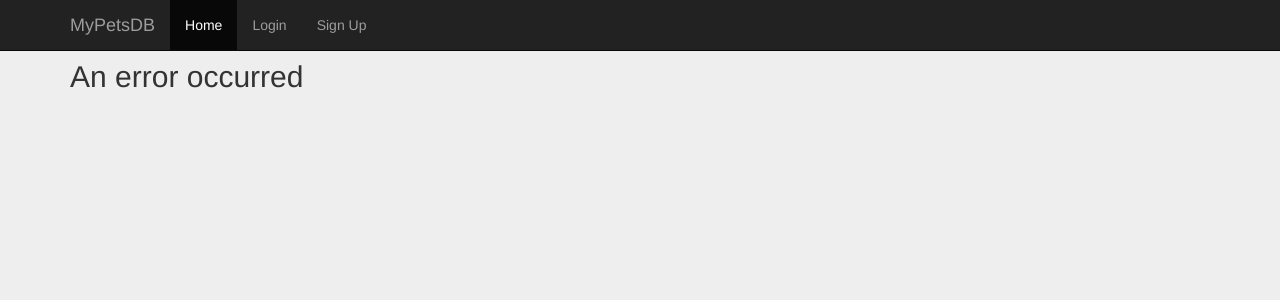
After one commit to mbroome/mypetsdb, a Flask app: template mypetsdb/templates/error.html in a window 1280 px wide. The commit adds this page. Shown: the top 300 px of the page. Run offline with Flask 2, Linux system fonts and the light colour scheme; the template is opened without the code that fills it, so the values that code supplies are empty; parts of the project's set-up code (start-up, migrations or seed data) failed here and were passed over; some libraries are stand-ins or nearby versions.

Commit message:
Handle errors better

```diff
--- a/mypetsdb/__init__.py
+++ b/mypetsdb/__init__.py
@@ -1,7 +1,8 @@
 import os
 import urllib
 
-from flask import Flask, request, jsonify
+from flask import Flask, request, render_template, redirect, url_for, Blueprint, flash
+
 from flask_marshmallow import Marshmallow
 from flask_login import LoginManager, UserMixin, login_user, login_required, logout_user, current_user
 from flask_bootstrap import Bootstrap
@@ -38,8 +39,8 @@ def create_app(test_config=None):
 
 
 
-   #@app.errorhandler(500)
-   #def page_not_found(e):
-   #   return render_template('logged_out_error.html'), 500
+   @app.errorhandler(500)
+   def page_not_found(e):
+      return render_template('error.html'), 500
 
    return(app)
--- /dev/null
+++ b/mypetsdb/templates/error.html
@@ -0,0 +1,43 @@
+{% extends "bootstrap/base.html" %}
+
+{% block title %}
+MyPetsDB
+{% endblock %}
+
+{% block styles %}
+{{super()}}
+<link rel="stylesheet" href="{{url_for('ui.static', filename='signin.css')}}">
+{% endblock %}
+
+{% block content %}
+    <nav class="navbar navbar-inverse navbar-fixed-top">
+      <div class="container">
+        <div class="navbar-header">
+          <button type="button" class="navbar-toggle collapsed" data-toggle="collapse" data-target="#navbar" aria-expanded="false" aria-controls="navbar">
+            <span class="sr-only">Toggle navigation</span>
+            <span class="icon-bar"></span>
+            <span class="icon-bar"></span>
+            <span class="icon-bar"></span>
+          </button>
+          <a class="navbar-brand" href="/dashboard">MyPetsDB</a>
+        </div>
+        <div id="navbar" class="collapse navbar-collapse">
+          <ul class="nav navbar-nav">
+            <li class="active"><a href="/dashboard">Home</a></li>
+            <li><a href="{{ url_for('ui.login') }}">Login</a></li>
+            <li><a href="{{ url_for('ui.signup') }}">Sign Up</a></li>
+          </ul>
+        </div><!--/.nav-collapse -->
+      </div>
+    </nav>
+
+    <div class="container-fluid">
+      <div class="row">
+        <div class="col-sm-12 col-md-12 main">
+           <div class="container">
+              <h2 class="form-signin-heading">An error occurred</h2>
+           </div>
+        </div>
+      </div>
+    </div>
+{% endblock %}
--- a/mypetsdb/templates/logged_in_error.html
+++ /dev/null
@@ -1,6 +0,0 @@
-{% extends "dashboard_base.html" %}
-
-{% block inner_content %}
-Ack! An Error!
-
-{% endblock %}
```
Also changed, not shown: mypetsdb/templates/logged_out_error.html (+10 -2 lines).
